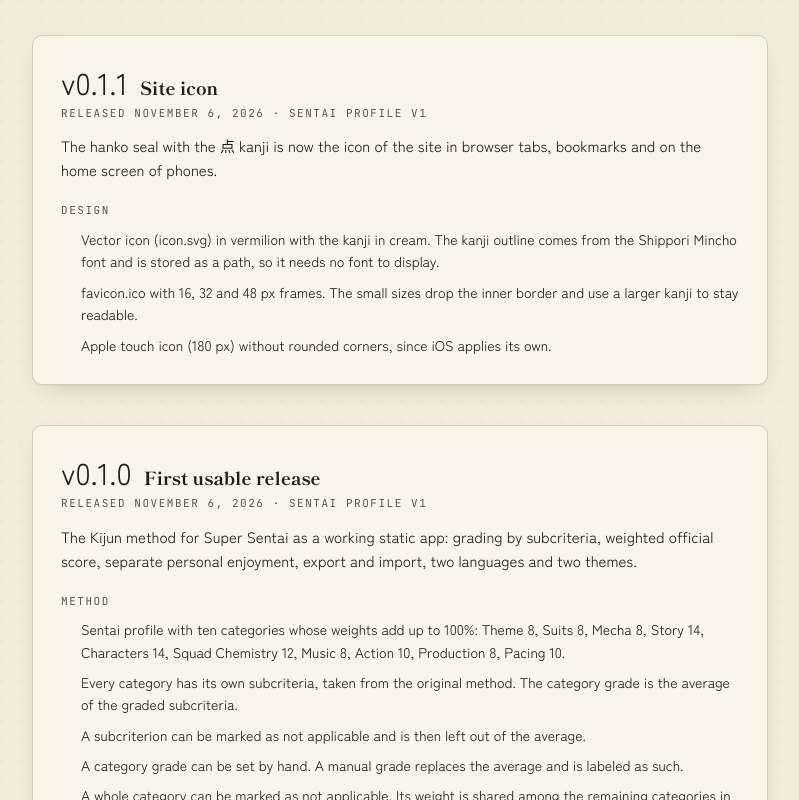
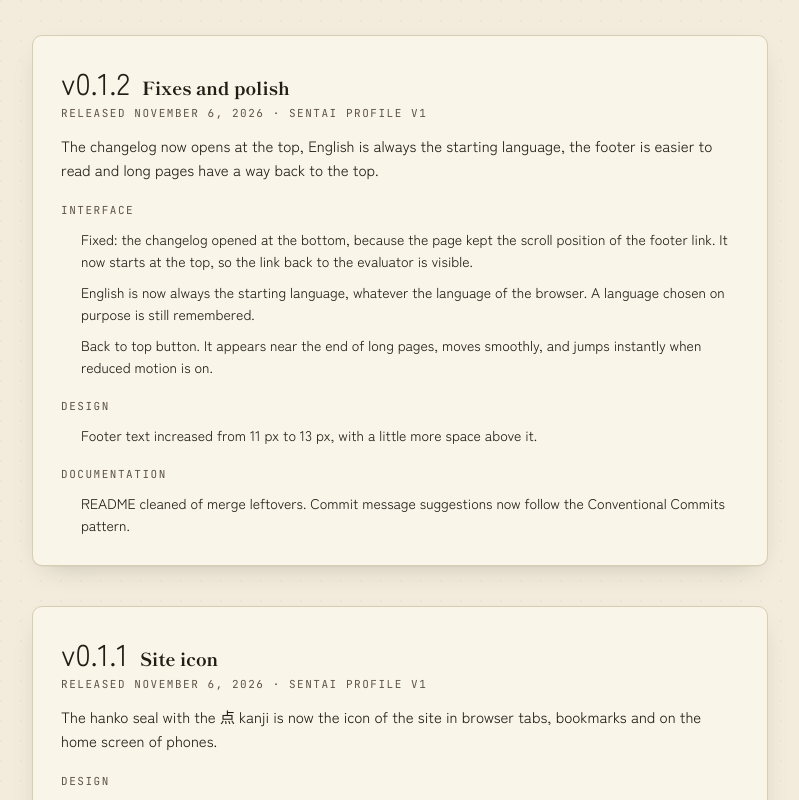
Before and after one commit to ferupin/tokuten, a Next.js app: page /changelog in a window 1280 px wide. Shown: the part 260-1060 px from the top of the page, without its empty margins (240-1039 px from the left). Built offline with nearby package versions, Linux system fonts and the light colour scheme; a web font is replaced by a local one.

Commit message:
fix(changelog): reset scroll position when the page opens

```diff
--- a/package.json
+++ b/package.json
@@ -1,6 +1,6 @@
 {
   "name": "tokuten",
-  "version": "0.1.1",
+  "version": "0.1.2",
   "private": true,
   "description": "Tokuten (特点): a scoring tool for tokusatsu seasons, built on the Kijun (基準) method.",
   "scripts": {
--- a/src/changelog/changelog.tsx
+++ b/src/changelog/changelog.tsx
@@ -1,15 +1,24 @@
 "use client";
 
 import Link from "next/link";
+import { useEffect } from "react";
 import { Hanko } from "@/components/brand/hanko";
 import { LanguageSwitch } from "@/components/theme/language-switch";
 import { ThemeToggle } from "@/components/theme/theme-toggle";
+import { BackToTop } from "@/components/ui/back-to-top";
 import { Footer } from "@/components/ui/footer";
 import { useI18n } from "@/i18n";
 import { planned, releases } from "./entries";
 
 export function Changelog() {
   const { t, locale } = useI18n();
+
+  // Client navigation keeps the scroll position of the previous page, which
+  // is the footer. Start this page at the top instead, without animation.
+  useEffect(() => {
+    window.scrollTo({ top: 0, left: 0, behavior: "instant" });
+  }, []);
+
   const formatDate = (iso: string) =>
     new Intl.DateTimeFormat(locale, { dateStyle: "long", timeZone: "UTC" }).format(new Date(`${iso}T00:00:00Z`));
 
@@ -76,6 +85,7 @@ export function Changelog() {
 
         <Footer />
       </main>
+      <BackToTop />
     </>
   );
 }
--- a/src/changelog/entries.ts
+++ b/src/changelog/entries.ts
@@ -31,6 +31,58 @@ export interface Release {
 }
 
 export const releases: Release[] = [
+  {
+    version: "0.1.2",
+    date: "2026-11-06",
+    sentaiProfileVersion: 1,
+    title: { en: "Fixes and polish", "pt-BR": "Correções e acabamento" },
+    summary: {
+      en: "The changelog now opens at the top, English is always the starting language, the footer is easier to read and long pages have a way back to the top.",
+      "pt-BR":
+        "O histórico agora abre no topo, o inglês é sempre o idioma inicial, o rodapé ficou mais fácil de ler e as páginas longas ganharam um caminho de volta ao topo.",
+    },
+    groups: [
+      {
+        area: "interface",
+        items: [
+          {
+            en: "Fixed: the changelog opened at the bottom, because the page kept the scroll position of the footer link. It now starts at the top, so the link back to the evaluator is visible.",
+            "pt-BR":
+              "Corrigido: o histórico abria no fim da página, porque mantinha a posição de rolagem do link do rodapé. Agora começa no topo, e o link de volta ao avaliador fica visível.",
+          },
+          {
+            en: "English is now always the starting language, whatever the language of the browser. A language chosen on purpose is still remembered.",
+            "pt-BR":
+              "O inglês agora é sempre o idioma inicial, qualquer que seja o idioma do navegador. Um idioma escolhido de propósito continua sendo lembrado.",
+          },
+          {
+            en: "Back to top button. It appears near the end of long pages, moves smoothly, and jumps instantly when reduced motion is on.",
+            "pt-BR":
+              "Botão de voltar ao topo. Aparece perto do fim das páginas longas, rola com suavidade e salta direto quando o movimento reduzido está ativado.",
+          },
+        ],
+      },
+      {
+        area: "design",
+        items: [
+          {
+            en: "Footer text increased from 11 px to 13 px, with a little more space above it.",
+            "pt-BR": "O texto do rodapé passou de 11 px para 13 px, com um pouco mais de espaço acima.",
+          },
+        ],
+      },
+      {
+        area: "docs",
+        items: [
+          {
+            en: "README cleaned of merge leftovers. Commit message suggestions now follow the Conventional Commits pattern.",
+            "pt-BR":
+              "README limpo de sobras de merge. As sugestões de mensagem de commit agora seguem o padrão Conventional Commits.",
+          },
+        ],
+      },
+    ],
+  },
   {
     version: "0.1.1",
     date: "2026-11-06",
--- /dev/null
+++ b/src/components/ui/back-to-top.tsx
@@ -0,0 +1,62 @@
+"use client";
+
+import { useEffect, useState } from "react";
+import { useI18n } from "@/i18n";
+
+/** Distance from the bottom of the page, in pixels, where the button appears. */
+const NEAR_END = 700;
+
+/**
+ * Floating button that returns to the top. It appears when the reader is close
+ * to the end of a long page, so it never competes with the content up front.
+ */
+export function BackToTop() {
+  const { t } = useI18n();
+  const [visible, setVisible] = useState(false);
+
+  useEffect(() => {
+    let frame = 0;
+    const update = () => {
+      frame = 0;
+      const { scrollY, innerHeight } = window;
+      const total = document.documentElement.scrollHeight;
+      const longPage = total > innerHeight * 2;
+      setVisible(longPage && total - (scrollY + innerHeight) < NEAR_END);
+    };
+    const onScroll = () => {
+      if (!frame) frame = requestAnimationFrame(update);
+    };
+    update();
+    window.addEventListener("scroll", onScroll, { passive: true });
+    window.addEventListener("resize", onScroll);
+    return () => {
+      window.removeEventListener("scroll", onScroll);
+      window.removeEventListener("resize", onScroll);
+      if (frame) cancelAnimationFrame(frame);
+    };
+  }, []);
+
+  const goTop = () => {
+    const reduce = window.matchMedia("(prefers-reduced-motion: reduce)").matches;
+    window.scrollTo({ top: 0, behavior: reduce ? "instant" : "smooth" });
+  };
+
+  return (
+    <button
+      type="button"
+      onClick={goTop}
+      aria-label={t("ui.backToTop")}
+      title={t("ui.backToTop")}
+      tabIndex={visible ? 0 : -1}
+      aria-hidden={!visible}
+      className={`no-print fixed bottom-5 right-4 z-40 grid h-11 w-11 place-items-center rounded-full border border-line-strong bg-surface text-ink shadow-[var(--shadow)] transition-all duration-200 hover:border-ink sm:right-6 ${
+        visible ? "translate-y-0 opacity-100" : "pointer-events-none translate-y-3 opacity-0"
+      }`}
+    >
+      <svg aria-hidden viewBox="0 0 24 24" width="18" height="18" fill="none" stroke="currentColor" strokeWidth="2.2" strokeLinecap="round" strokeLinejoin="round">
+        <path d="M12 19V5" />
+        <path d="m5 12 7-7 7 7" />
+      </svg>
+    </button>
+  );
+}
--- a/src/components/ui/footer.tsx
+++ b/src/components/ui/footer.tsx
@@ -8,9 +8,9 @@ import { useI18n } from "@/i18n";
 export function Footer() {
   const { t } = useI18n();
   return (
-    <footer className="no-print mt-4 border-t border-line pt-5 text-center text-[11px] leading-relaxed text-soft">
+    <footer className="no-print mt-4 border-t border-line pt-6 text-center text-[13px] leading-relaxed text-soft">
       <p className="m-0">{t("ui.footer")}</p>
-      <p className="m-0 mt-1.5">
+      <p className="m-0 mt-2">
         <Link href="/changelog" className="text-soft underline-offset-2 hover:text-ink hover:underline" title={t("ui.changelog")}>
           {t("ui.version", { version: currentVersion })}
         </Link>
--- a/src/features/evaluation/evaluator.tsx
+++ b/src/features/evaluation/evaluator.tsx
@@ -5,6 +5,7 @@ import { computeResult } from "@/core/scoring";
 import { Hanko } from "@/components/brand/hanko";
 import { LanguageSwitch } from "@/components/theme/language-switch";
 import { ThemeToggle } from "@/components/theme/theme-toggle";
+import { BackToTop } from "@/components/ui/back-to-top";
 import { Footer } from "@/components/ui/footer";
 import { useI18n } from "@/i18n";
 import { ActionsBar } from "@/features/result/actions-bar";
@@ -153,6 +154,8 @@ export function Evaluator() {
         <Footer />
       </main>
 
+      <BackToTop />
+
       <div
         role="status"
         aria-live="polite"
--- a/src/i18n/en.ts
+++ b/src/i18n/en.ts
@@ -23,6 +23,7 @@ export const en = {
     madeBy: "Made by",
     version: "Version {version}",
     changelog: "Changelog",
+    backToTop: "Back to top",
     backToApp: "Back to the evaluator",
   },
   evaluation: {
--- a/src/i18n/index.tsx
+++ b/src/i18n/index.tsx
@@ -47,15 +47,15 @@ const I18nContext = createContext<I18nValue | null>(null);
 export function I18nProvider({ children }: { children: ReactNode }) {
   const [locale, setLocaleState] = useState<Locale>("en");
 
-  // Read the saved or browser language after mount to keep hydration stable.
+  // English is always the default. Only a language the user picked on purpose
+  // is restored, and only after mount to keep hydration stable.
   useEffect(() => {
     try {
       const saved = localStorage.getItem(STORAGE_KEY) as Locale | null;
-      if (saved && LOCALES.includes(saved)) return setLocaleState(saved);
+      if (saved && LOCALES.includes(saved)) setLocaleState(saved);
     } catch {
       /* storage can be unavailable */
     }
-    if (navigator.language.toLowerCase().startsWith("pt")) setLocaleState("pt-BR");
   }, []);
 
   useEffect(() => {
--- a/src/i18n/pt-BR.ts
+++ b/src/i18n/pt-BR.ts
@@ -19,6 +19,7 @@ export const ptBR: Messages = {
     madeBy: "Feito por",
     version: "Versão {version}",
     changelog: "Histórico de versões",
+    backToTop: "Voltar ao topo",
     backToApp: "Voltar ao avaliador",
   },
   evaluation: {
```
Also changed, not shown: 3 other files (tests, documents, lock files or other folders).
